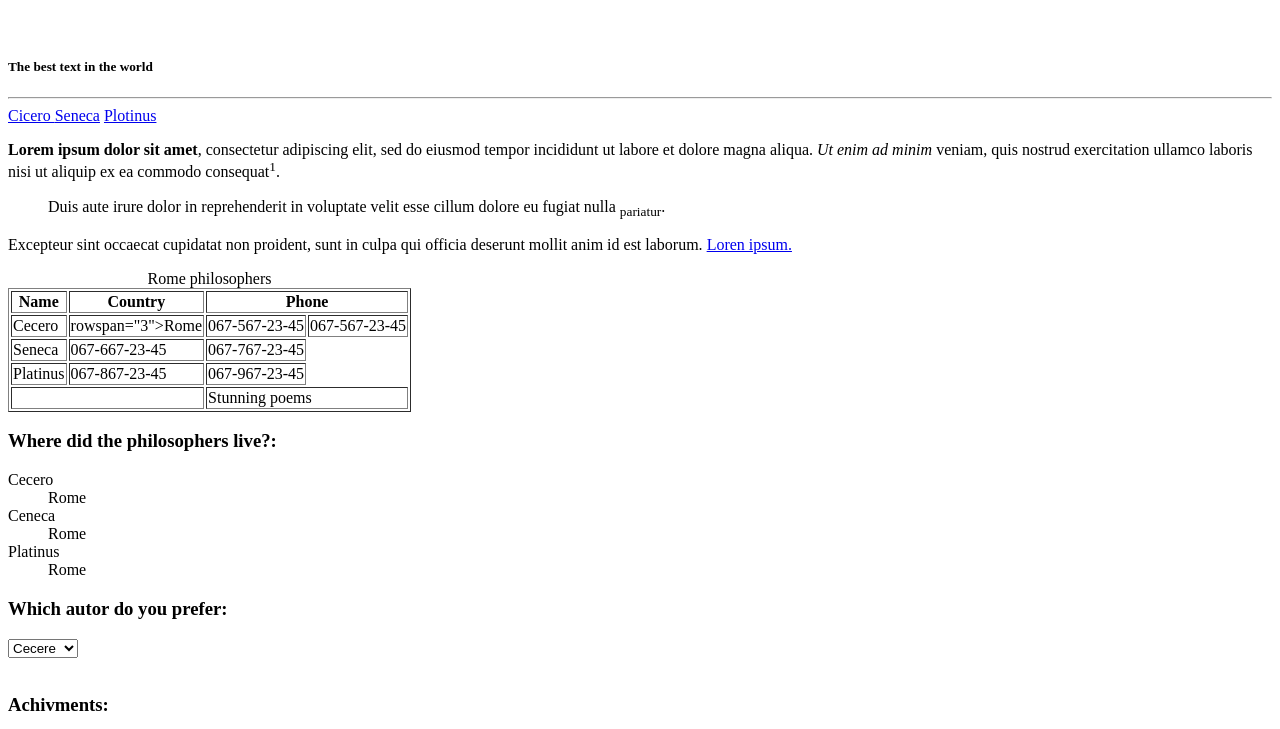
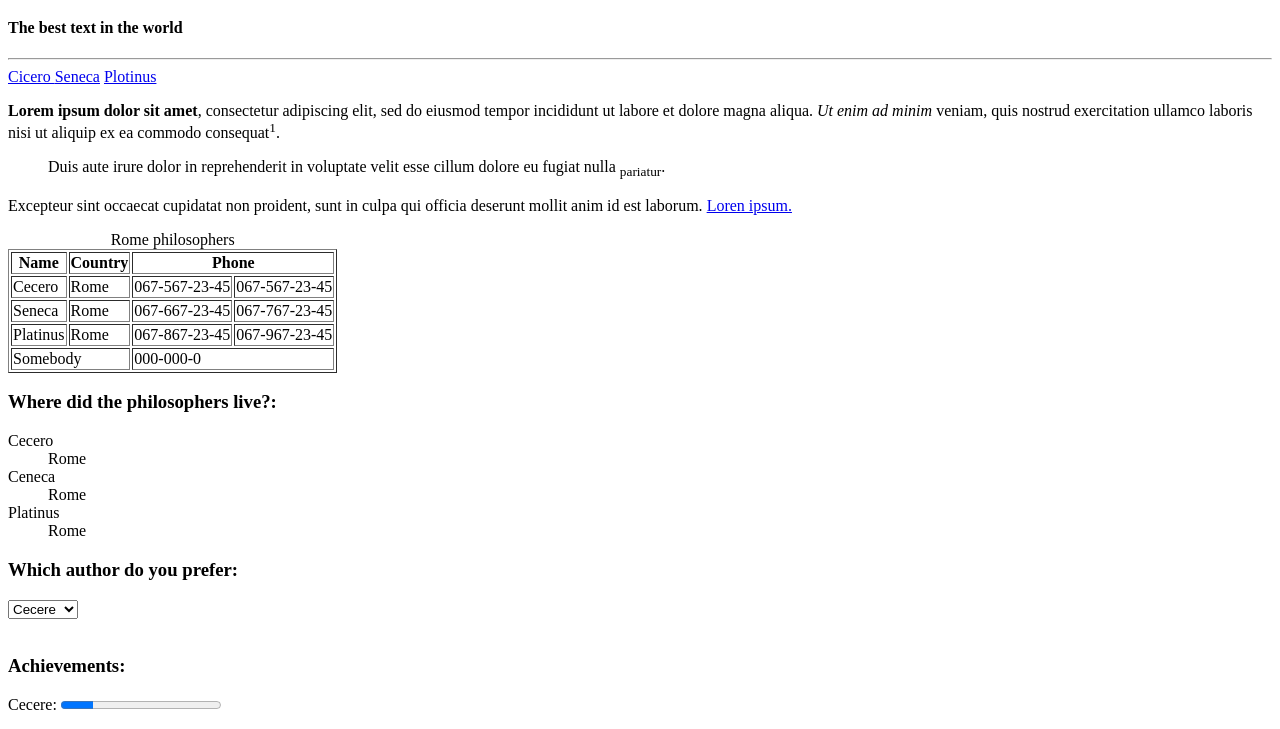
Before and after one commit to sofiya-apunevych/498-html, a plain HTML site: page index.html in a window 1280 px wide. Shown: the part 61-790 px from the top of the page. Drawn offline with Linux system fonts and the light colour scheme.

Commit message:
Tags and form

```diff
--- a/index.html
+++ b/index.html
@@ -11,8 +11,8 @@
 
   <header>
     <h1>Lorem ipsum</h1>
-            <br>
-        <h5>The best text in the world</h5>
+
+        <h4>The best text in the world</h4>
             <hr>
   </header>
 
@@ -57,17 +57,19 @@
         <tbody>
            <tr>
              <td>Cecero</td>
-             <td> rowspan="3">Rome</td>
+             <td>Rome</td>
              <td>067-567-23-45</td>
              <td>067-567-23-45</td>
           </tr>
           <tr>
              <td>Seneca</td>
+             <td>Rome</td>
              <td>067-667-23-45</td>
              <td>067-767-23-45</td>
           </tr>
           <tr>
              <td>Platinus</td>
+             <td>Rome</td>
              <td>067-867-23-45</td>
              <td>067-967-23-45</td>
           </tr>
@@ -75,8 +77,8 @@
 
         <tfoot>
           <tr>
-            <td colspan="2"></td>
-            <td colspan="2">Stunning poems</td>
+            <td colspan="2">Somebody</td>
+            <td colspan="2">000-000-0</td>
           </tr>
         </tfoot>
 </table>
@@ -94,7 +96,7 @@
 
 
 
-   <h3>Which autor do you prefer:</h3>
+   <h3>Which author do you prefer:</h3>
      <select>
           <option> Cecere</option>
           <option>Ceneca </option>
@@ -104,8 +106,10 @@
 
 </section>
 
+
+
 <footer>
-    <h3>Achivments:</h3>
+    <h3>Achievements:</h3>
     <label for="Cecere">Cecere:</label>
     <progress id="Cecere" value="20" max="100"> 20 %</progress> <br><br>
     <label for="Ceneca">Ceneca:</label>
@@ -113,10 +117,11 @@
     <label for="Platinus">Platinus:</label>
     <progress id="Platinus" value="15" max="100"> 15 % </progress>
 
+<br><br>
 
 
-</footer>
 
+<footer>
 
 
   <fieldset>
@@ -167,7 +172,7 @@
   </fieldset>
 
 
-
+</footer>
 
 
 
```
